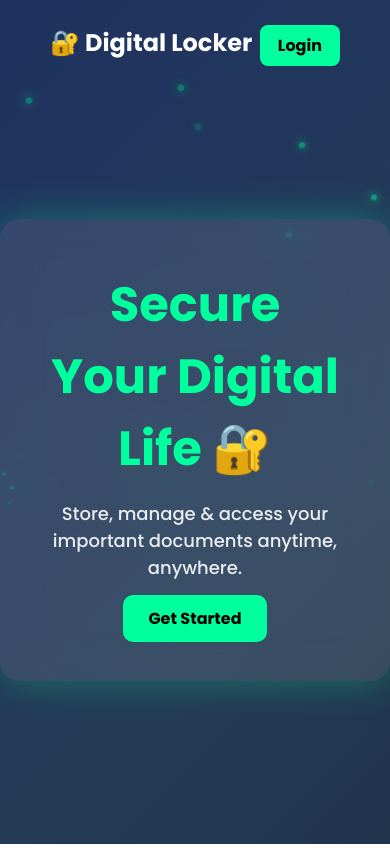
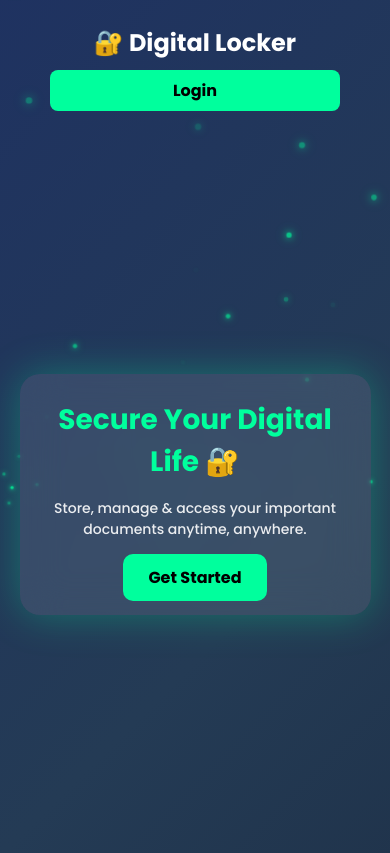
Before and after one commit to DEBASHISHSAHOO285/Digital-locker, a website: page index.html in a window 390 px wide. Drawn offline with Linux system fonts and the light colour scheme.

Commit message:
Update style.css

```diff
--- a/style.css
+++ b/style.css
@@ -443,3 +443,46 @@ font-weight:600;
     cursor: pointer;
 
 }
+/* ===== RESPONSIVE ===== */
+
+/* Mobile */
+@media (max-width: 768px) {
+
+  /* Navbar */
+  .navbar, .top-bar {
+    flex-direction: column;
+    gap: 10px;
+    text-align: center;
+  }
+
+  /* Hero */
+  .hero-title {
+    font-size: 28px;
+  }
+
+  .hero-sub {
+    font-size: 14px;
+  }
+
+  .glass-card {
+    padding: 25px;
+    width: 90%;
+  }
+
+  /* Dashboard grid */
+  .dashboard {
+    grid-template-columns: 1fr;
+    padding: 15px;
+  }
+
+  .card {
+    padding: 20px;
+  }
+
+  /* Buttons */
+  .btn-start, .login-btn {
+    width: 100%;
+    text-align: center;
+  }
+
+}
```
